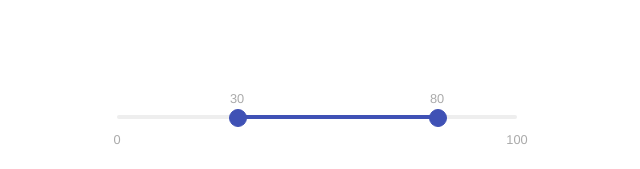
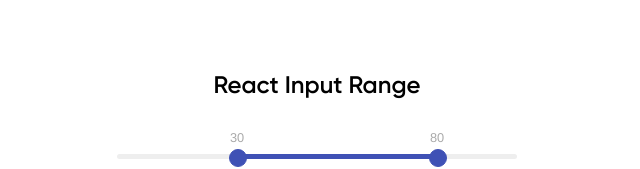
Before and after one commit to hayitmurod707/range-slider, a React (Create React App) app: page / in a window 1280 px wide. Shown: the part 933-1102 px from the top of the page, without its empty margins (323-963 px from the left). Built offline with nearby package versions, Linux system fonts and the light colour scheme.

Commit message:
ferfgrtg

```diff
--- a/src/App.jsx
+++ b/src/App.jsx
@@ -57,6 +57,7 @@ const App = () => {
             </div>
          </StyledElement>
          <StyledElement>
+            <h2>React Input Range</h2>
             <div className='content'>
                <ReactInputRange onChange={setVal} value={val} />
             </div>
```
